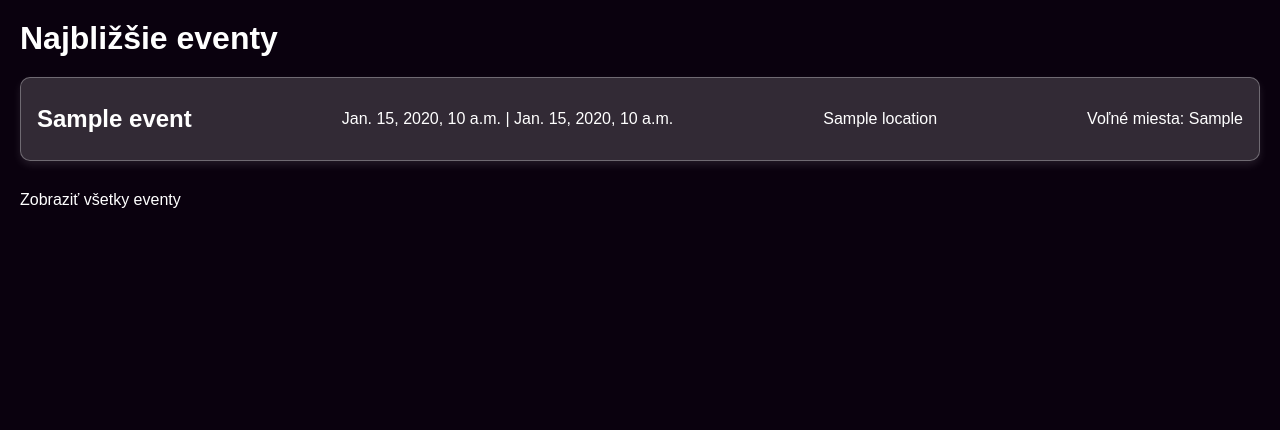
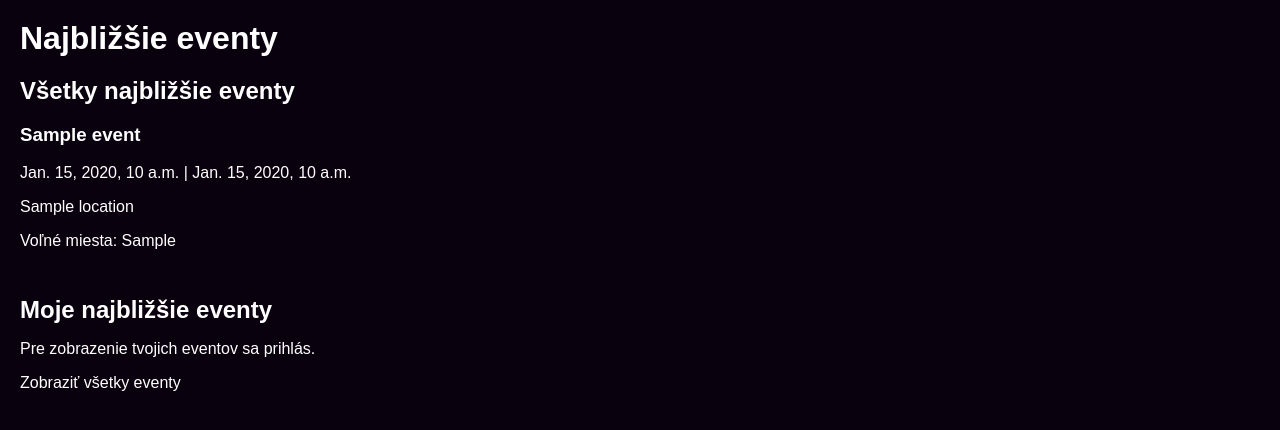
Before and after one commit to stanomraz/event-planner, a Django app: template events/templates/events/home.html in a window 1280 px wide. Shown: the part 68-498 px from the top of the page. Run offline with Django 5.2, Linux system fonts and the light colour scheme; the template is opened without the code that fills it: most values are stand-ins (such as "Sample title", 1, 10 or a date in 2020); some web fonts are replaced.

Commit message:
upravy ui bez css

```diff
--- a/events/templates/events/home.html
+++ b/events/templates/events/home.html
@@ -4,17 +4,43 @@
 
 {% block content %}
 <h1>Najbližšie eventy</h1>
+
+<div class="home-columns">
+    <div class="home-column">
+        <h2>Všetky najbližšie eventy</h2>
         <div class="item-list">
         {% for event in events %}
-    <div class="item">
-        <h2><a href="{% url 'event_detail' event.pk %}">{{ event.title }}</a></h2>
+            <a href="{% url 'event_detail' event.pk %}" class="event-card">
+                <h3>{{ event.title }}</h3>
                 <p>{{ event.date }} | {{ event.time }}</p>
                 <p>{{ event.location }}</p>
                 <p>Voľné miesta: {{ event.spots_left }}</p>
-    </div>
+            </a>
         {% empty %}
             <p>Žiadne eventy.</p>
         {% endfor %}
         </div>
+    </div>
+
+    <div class="home-column">
+        <h2>Moje najbližšie eventy</h2>
+        {% if user.is_authenticated %}
+        <div class="item-list">
+        {% for event in my_events %}
+            <a href="{% url 'event_detail' event.pk %}" class="event-card">
+                <h3>{{ event.title }}</h3>
+                <p>{{ event.date }} | {{ event.time }}</p>
+                <p>{{ event.location }}</p>
+            </a>
+        {% empty %}
+            <p>Nie si prihlásený na žiadny event.</p>
+        {% endfor %}
+        </div>
+        {% else %}
+            <p>Pre zobrazenie tvojich eventov sa <a href="{% url 'login' %}">prihlás</a>.</p>
+        {% endif %}
+    </div>
+</div>
+
 <a href="{% url 'event_list' %}">Zobraziť všetky eventy</a>
 {% endblock %}
```
Also changed, not shown: events/templates/events/event_list.html (+10 -3 lines), events/views.py (+7 -1 lines). Lines whose indentation alone changed are shown as unchanged.
